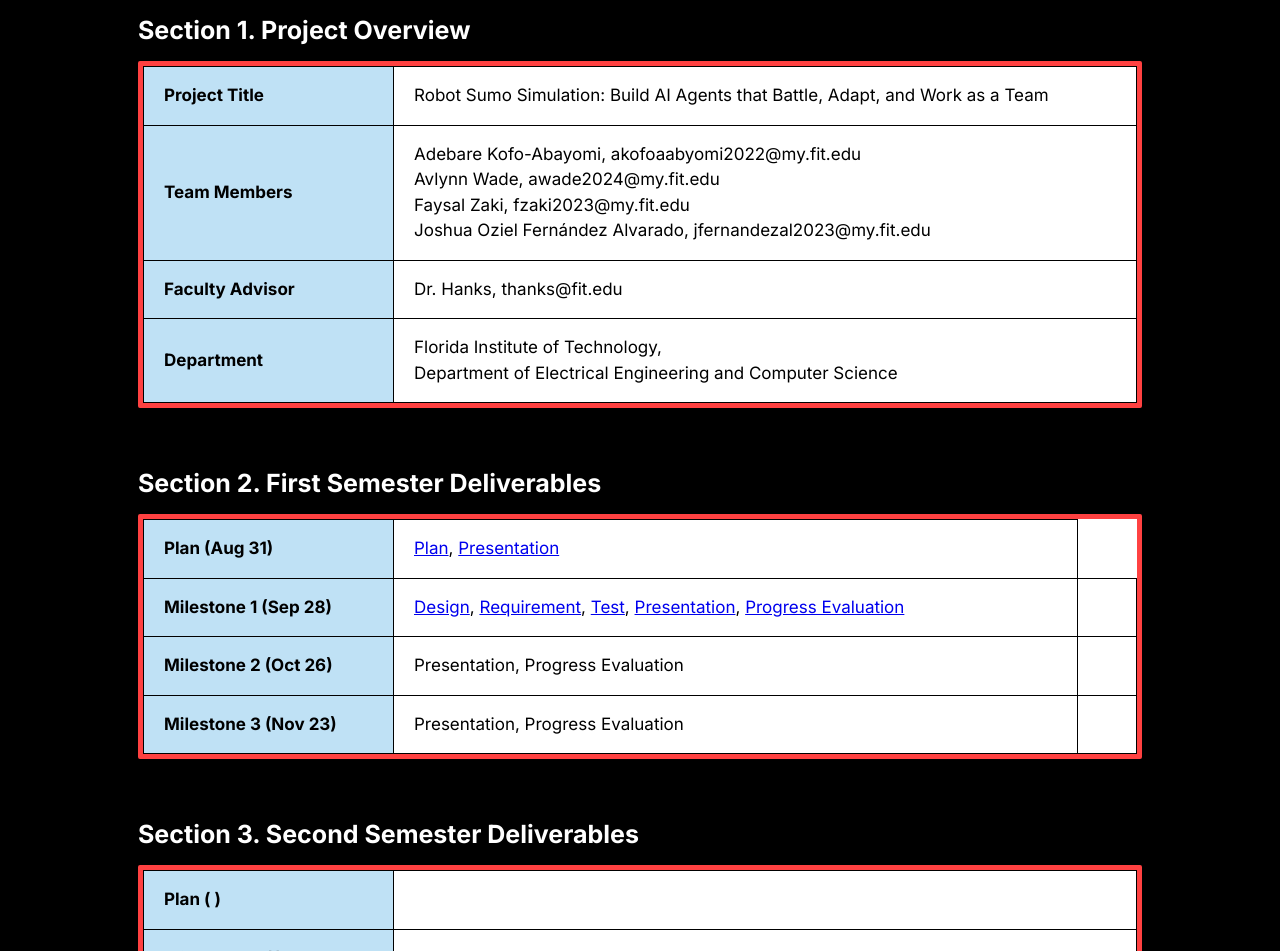
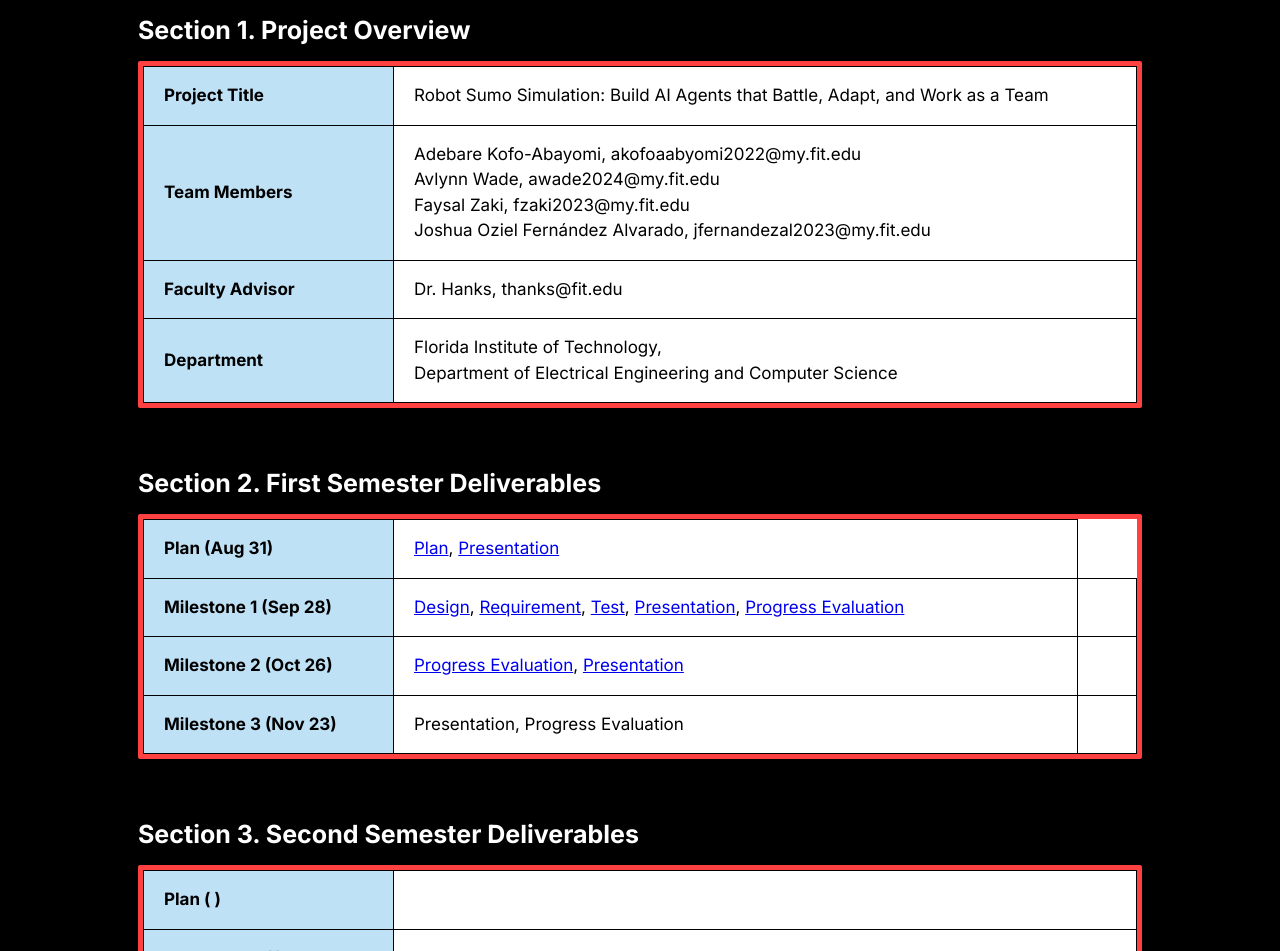
Before and after one commit to jozfeal/robot-sumo-sd, a plain HTML site: page index.html in a window 1280 px wide. Shown: the part 149-1100 px from the top of the page. Drawn offline with Linux system fonts and the light colour scheme.

Commit message:
Update index.html with milestone 2 documents

```diff
--- a/index.html
+++ b/index.html
@@ -285,7 +285,9 @@ footer {
           </tr>
           <tr>
             <th>Milestone 2 (Oct 26)</th>
-            <td> Presentation, Progress Evaluation</td>
+            <td><a href="Website_Folder/Milestone 2 Document Final.pdf" target="_blank">Progress Evaluation</a>,
+                <a href="Website_Folder/Milestone_2_Presentation_Final.pptx" target="_blank">Presentation</a>
+            </td>
             <td>&nbsp;</td>
           </tr>
           <tr>
```
